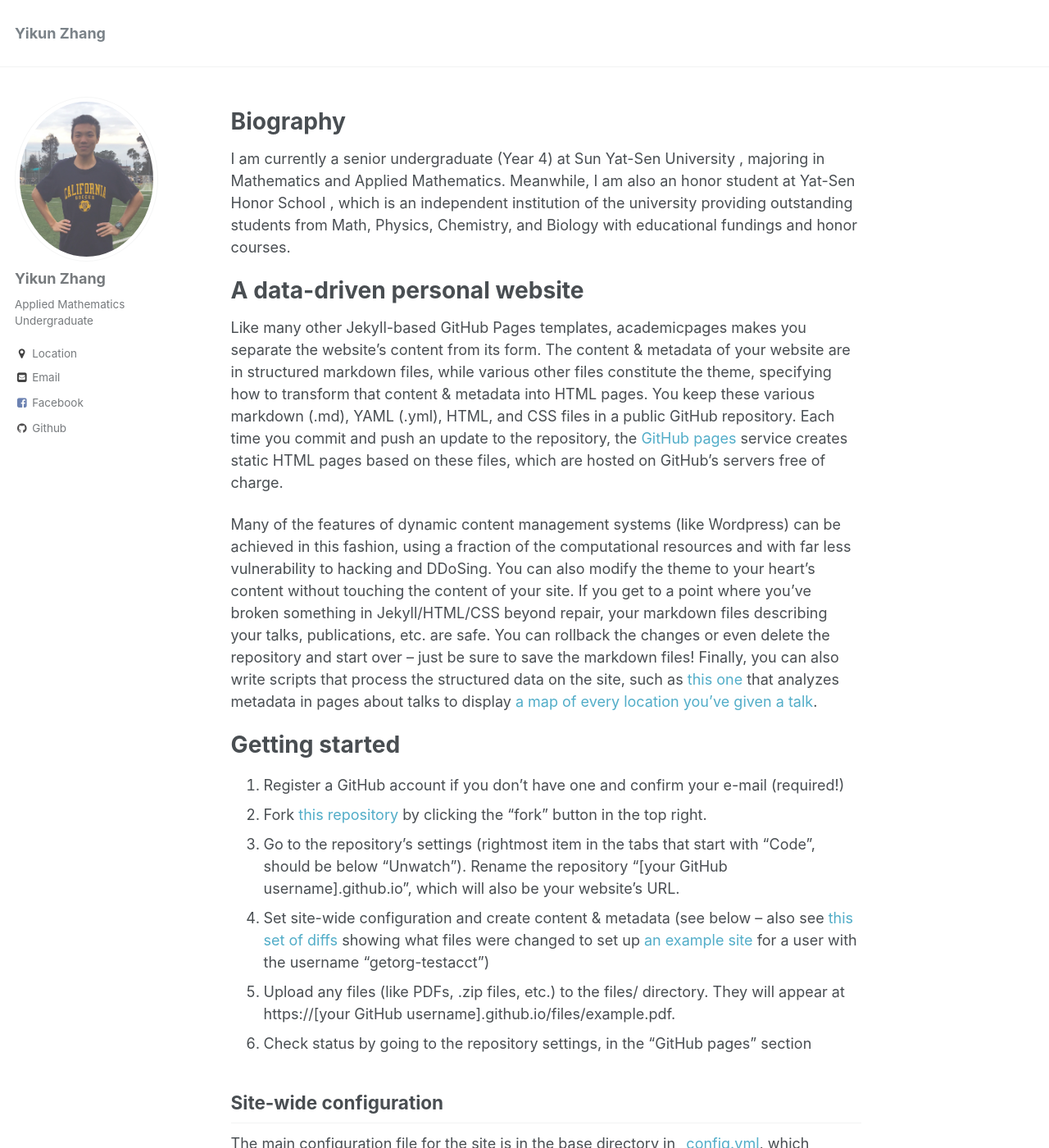
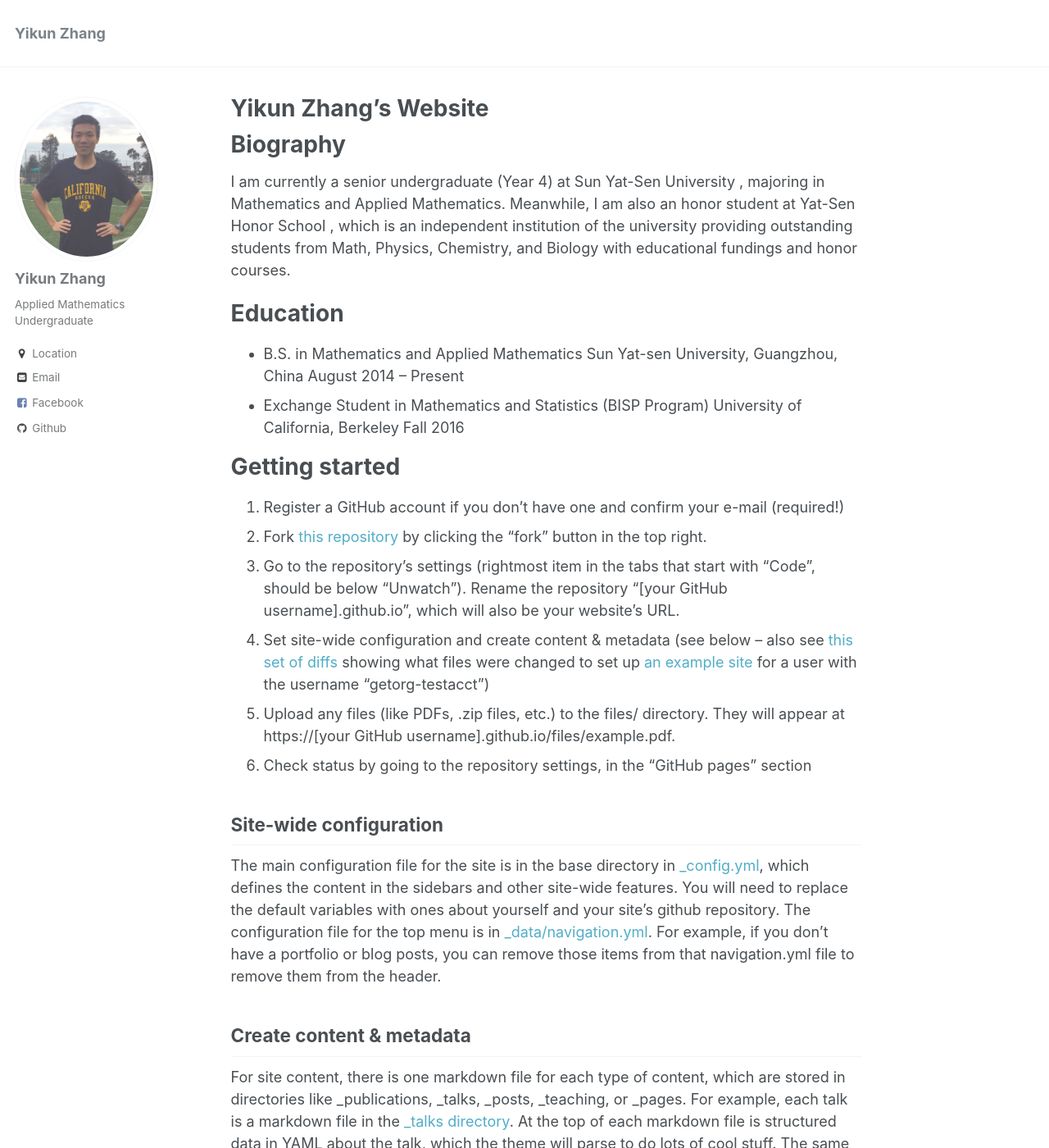
Before and after one commit to zhangyk8/zhangyk8.github.io, a Jekyll site: the page built from _pages/about.md, in a window 1280 px wide and 1400 px high. Shown: the whole window at 82% size. Built offline with Jekyll 4.4.1, drawn with Linux system fonts in a browser that asks for light colours; some of the changed text lies outside the part shown.

Commit message:
Update about.md

```diff
--- a/_pages/about.md
+++ b/_pages/about.md
@@ -1,6 +1,6 @@
 ---
 permalink: /
-title: ""
+title: "Yikun Zhang's Website"
 excerpt: "About me"
 author_profile: true
 redirect_from:
@@ -12,11 +12,13 @@ Biography
 ======
 I am currently a senior undergraduate (Year 4) at  Sun Yat-Sen University , majoring in Mathematics and Applied Mathematics. Meanwhile, I am also an honor student at Yat-Sen Honor School , which is an independent institution of the university providing outstanding students from Math, Physics, Chemistry, and Biology with educational fundings and honor courses.
 
-A data-driven personal website
+Education
 ======
-Like many other Jekyll-based GitHub Pages templates, academicpages makes you separate the website's content from its form. The content & metadata of your website are in structured markdown files, while various other files constitute the theme, specifying how to transform that content & metadata into HTML pages. You keep these various markdown (.md), YAML (.yml), HTML, and CSS files in a public GitHub repository. Each time you commit and push an update to the repository, the [GitHub pages](https://pages.github.com/) service creates static HTML pages based on these files, which are hosted on GitHub's servers free of charge.
+* B.S. in Mathematics and Applied Mathematics
+Sun Yat-sen University, Guangzhou, China    August 2014 -- Present
+* Exchange Student in Mathematics and Statistics (BISP Program)
+University of California, Berkeley     Fall 2016
 
-Many of the features of dynamic content management systems (like Wordpress) can be achieved in this fashion, using a fraction of the computational resources and with far less vulnerability to hacking and DDoSing. You can also modify the theme to your heart's content without touching the content of your site. If you get to a point where you've broken something in Jekyll/HTML/CSS beyond repair, your markdown files describing your talks, publications, etc. are safe. You can rollback the changes or even delete the repository and start over -- just be sure to save the markdown files! Finally, you can also write scripts that process the structured data on the site, such as [this one](https://github.com/academicpages/academicpages.github.io/blob/master/talkmap.ipynb) that analyzes metadata in pages about talks to display [a map of every location you've given a talk](https://academicpages.github.io/talkmap.html).
 
 Getting started
 ======
@@ -46,7 +48,3 @@ Many people use a git client to create files on their local computer and then pu
 
 Example: editing a markdown file for a talk
 ![Editing a markdown file for a talk](/images/editing-talk.png)
-
-For more info
-------
-More info about configuring academicpages can be found in [the guide](https://academicpages.github.io/markdown/). The [guides for the Minimal Mistakes theme](https://mmistakes.github.io/minimal-mistakes/docs/configuration/) (which this theme was forked from) might also be helpful.
```
